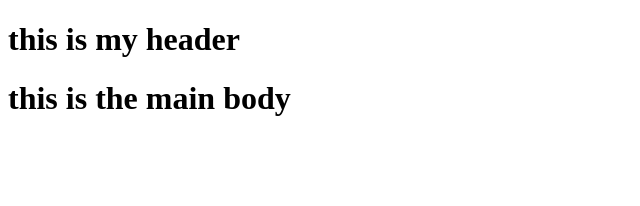
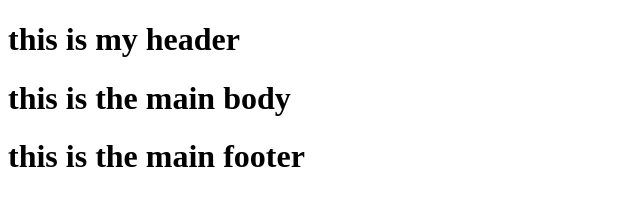
Before and after one commit to norallahsoltani-jpg/soltani-shop, a plain HTML site: page index.html in a window 1280 px wide. Shown: the whole page, without its empty margins (0-640 px from the left). Drawn offline with Linux system fonts and the light colour scheme.

Commit message:
main footer

```diff
--- a/index.html
+++ b/index.html
@@ -9,6 +9,7 @@
 
     <header><h1>this is my header</h1></header>
     <div><h1>this is the main body</h1></div>
+    <footer><h1>this is the main footer</h1></footer>
 
 </body>
 </html>
```
